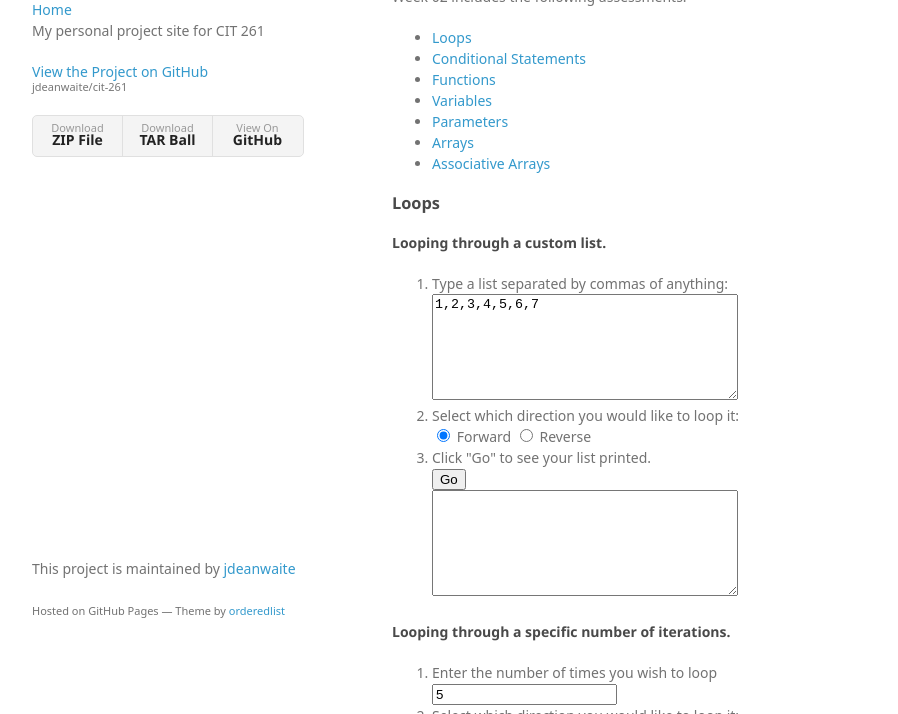
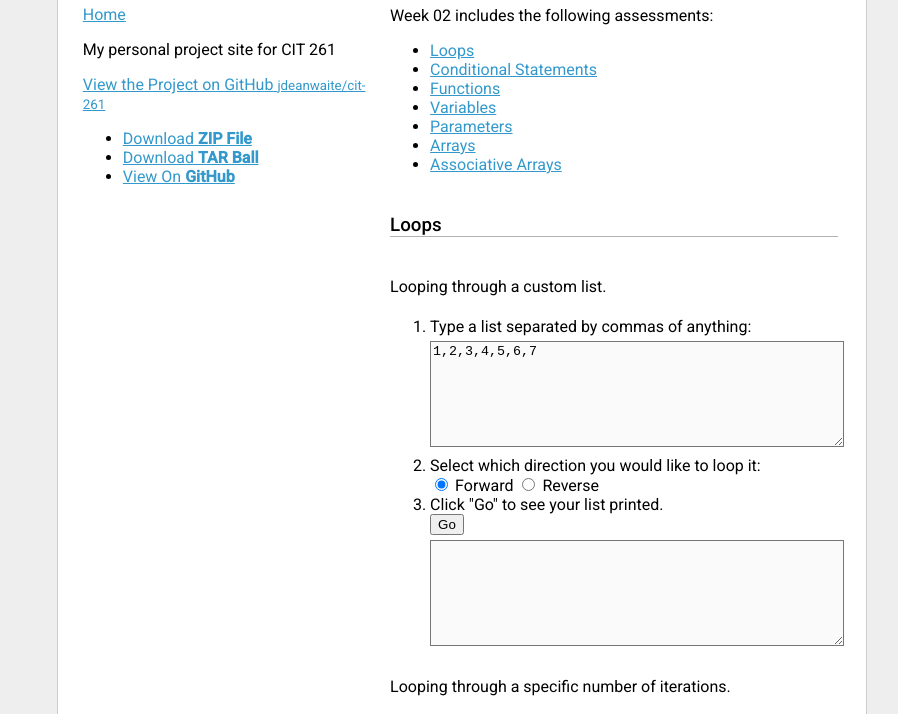
Before and after one commit to jdeanwaite/cit-261, a plain HTML site: page assessments/week02/index.html in a window 1280 px wide. Shown: the part 110-824 px from the top of the page, without its empty margins (178-1076 px from the left). Drawn offline with Linux system fonts and the light colour scheme; a web font is replaced by a local one.

Commit message:
Removed dependency on the github theme css and javscripts in the assessment pages.

```diff
--- a/assessments/week02/index.html
+++ b/assessments/week02/index.html
@@ -5,18 +5,8 @@
     <meta http-equiv="X-UA-Compatible" content="chrome=1">
     <title>Week 02</title>
 
-    <link rel="stylesheet" href="../../stylesheets/styles.css">
-    <link rel="stylesheet" href="../../stylesheets/github-light.css">
+    <link rel="stylesheet" href="../../stylesheets/cit261.css">
     <meta name="viewport" content="width=device-width">
-    <!--[if lt IE 9]>
-    <script src="//html5shiv.googlecode.com/svn/trunk/html5.js"></script>
-    <![endif]-->
-    <style type="text/css">
-        textarea.loop {
-            width: 300px;
-            height: 100px;
-        }
-    </style>
 </head>
 <body>
 <div class="wrapper">
@@ -305,16 +295,7 @@ alert(favoriteThings[name.toLowerCase()]);
 }
         </code></pre>
     </section>
-    <footer>
-        <p>This project is maintained by <a href="https://github.com/jdeanwaite">jdeanwaite</a></p>
-        <p>
-            <small>
-                Hosted on GitHub Pages &mdash; Theme by <a href="https://github.com/orderedlist">orderedlist</a>
-            </small>
-        </p>
-    </footer>
 </div>
-<script src="../../javascripts/scale.fix.js"></script>
 <script src="../../assessments/week02/week02.js"></script>
 
 </body>
--- /dev/null
+++ b/stylesheets/cit261.css
@@ -0,0 +1,74 @@
+@import url('https://fonts.googleapis.com/css?family=Roboto:300,400,500');
+
+.wrapper {
+    width: 60%;
+    max-width: 900px;
+    margin-left: auto;
+    margin-right: auto;
+    background-color: #fff;
+    padding: 2%;
+    border-radius: 5px;
+    border: 1px solid rgba(0, 0, 0, .2);
+}
+
+.wrapper header {
+    width: 40%;
+    display: inline-block;
+    vertical-align: top;
+}
+
+.wrapper section {
+    width: 59%;
+    display: inline-block;
+    vertical-align: top;
+}
+
+body {
+    font-family: 'Roboto', sans-serif;
+    background-color: #eee;
+}
+
+a {
+    color: #3399cc;
+}
+
+pre {
+    background-color: #fafaff;
+    padding: 10px;
+    border-radius: 5px;
+    border: 1px solid #ccc;
+    font-family: "Monaco", "Lucida Console", "Terminal", "Courier New", monospace;
+    font-size: 12px;
+    overflow-x: scroll;
+}
+
+textarea {
+    width: 100%;
+    height: 100px;
+    margin-top: 5px;
+    margin-bottom: 5px;
+    background-color: #fafafa;
+}
+
+h1 {
+    font-weight: 400;
+}
+
+h3 {
+    font-weight: 500;
+    border-bottom: 1px solid rgba(0, 0, 0, .3);
+    margin-bottom: 40px;
+}
+
+h3:not(:first-of-type)
+{
+    margin-top: 40px;
+}
+
+h4 {
+    font-weight: 400;
+}
+
+footer {
+
+}
```
Also changed, not shown: assessments/week03/index.html (+1 -12 lines), assessments/week04/index.html (+1 -12 lines).
